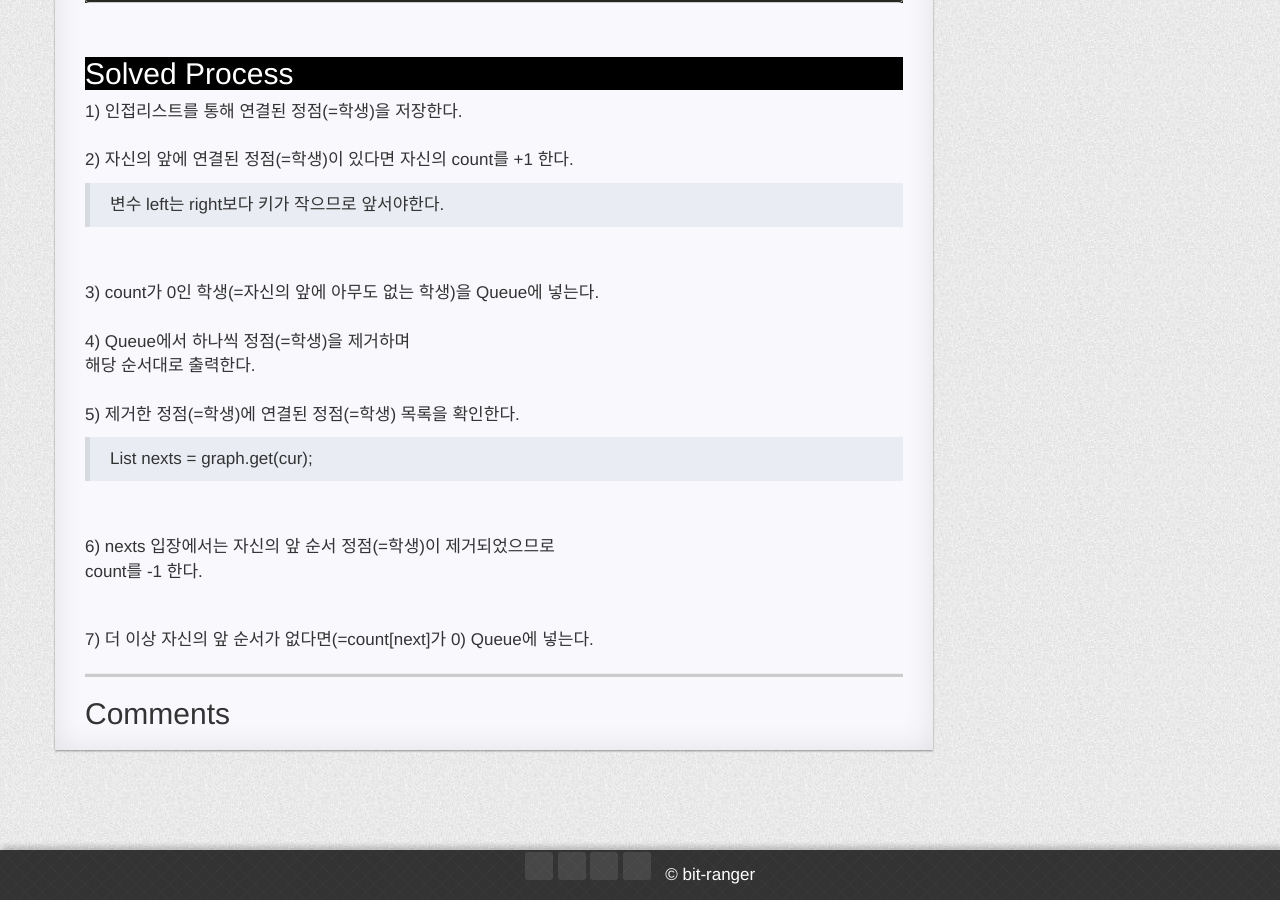
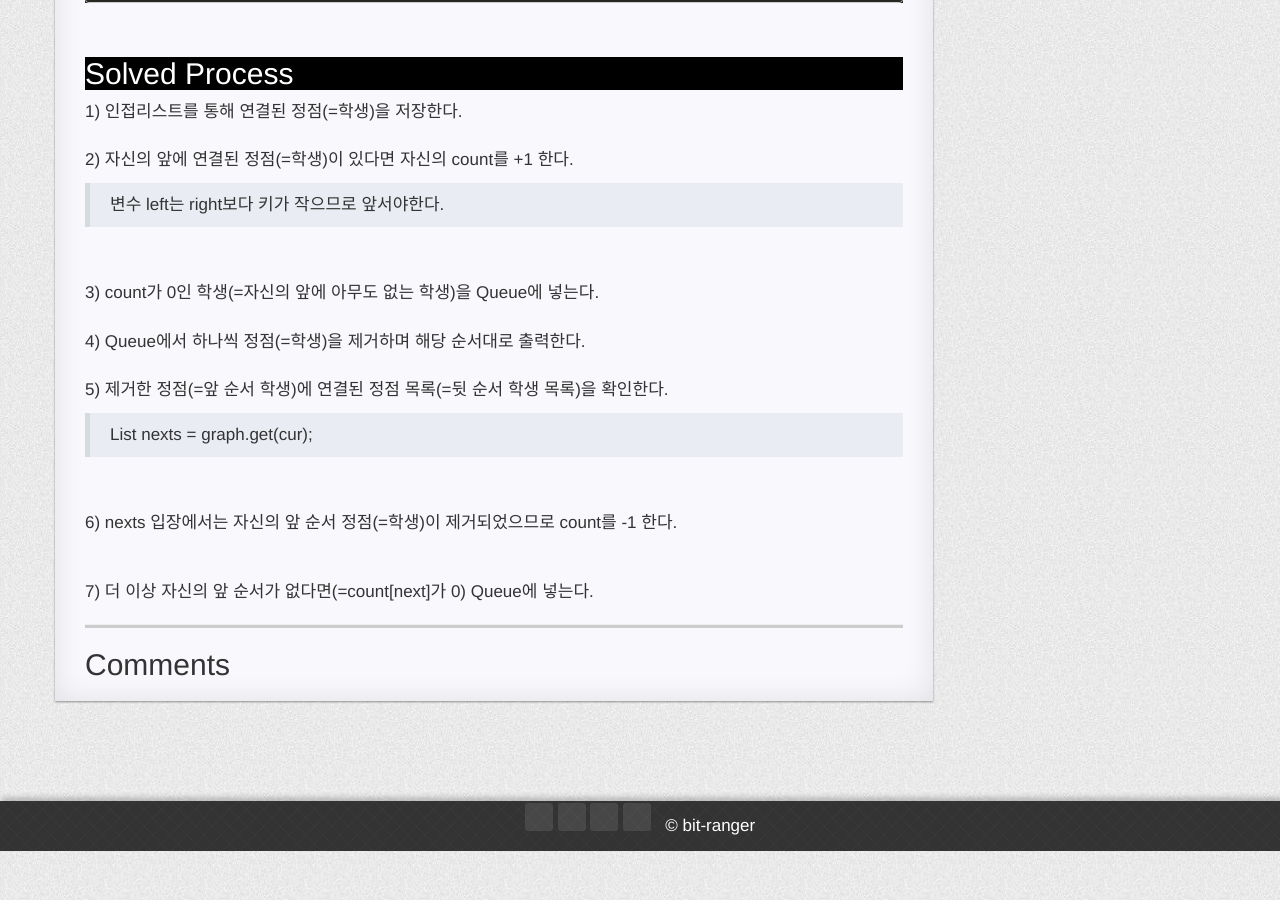
Before and after one commit to iyoungman/iyoungman.github.io, a Jekyll site: the page built from _posts/2020-06-11-Boj-2252-줄세우기.md, in a window 1280 px wide and 900 px high, scrolled down 2341 px. Built offline with Jekyll 4.4.1, drawn with Linux system fonts in a browser that asks for light colours; nearby versions of some CDN libraries; some web fonts are replaced; comment, search, counter and statistics services are not loaded; a style sheet for code colours, icons or effects is not loaded; after the commit the page ends 3192 px from its top, so only the background shows below that; some of the changed text lies outside the part shown.

Commit message:
Fix 2020-06-11-Boj-2252-줄세우기

```diff
--- a/_posts/2020-06-11-Boj-2252-줄세우기.md
+++ b/_posts/2020-06-11-Boj-2252-줄세우기.md
@@ -105,17 +105,15 @@ public class Main {
 
 3) count가 0인 학생(=자신의 앞에 아무도 없는 학생)을 Queue에 넣는다.
 <br>
-4) Queue에서 하나씩 정점(=학생)을 제거하며<br>
-해당 순서대로 출력한다.
+4) Queue에서 하나씩 정점(=학생)을 제거하며 해당 순서대로 출력한다.
 <br>
-5) 제거한 정점(=학생)에 연결된 정점(=학생) 목록을 확인한다.
+5) 제거한 정점(=앞 순서 학생)에 연결된 정점 목록(=뒷 순서 학생 목록)을 확인한다.
 
 > List<Integer> nexts = graph.get(cur);
 
 <br>
 
-6) nexts 입장에서는 자신의 앞 순서 정점(=학생)이 제거되었으므로<br>
-count를 -1 한다.
+6) nexts 입장에서는 자신의 앞 순서 정점(=학생)이 제거되었으므로 count를 -1 한다.
 
 <br>
 
```
Also changed, not shown: other parts of _posts/2020-06-11-Boj-2252-줄세우기.md (+1 -1 lines).
